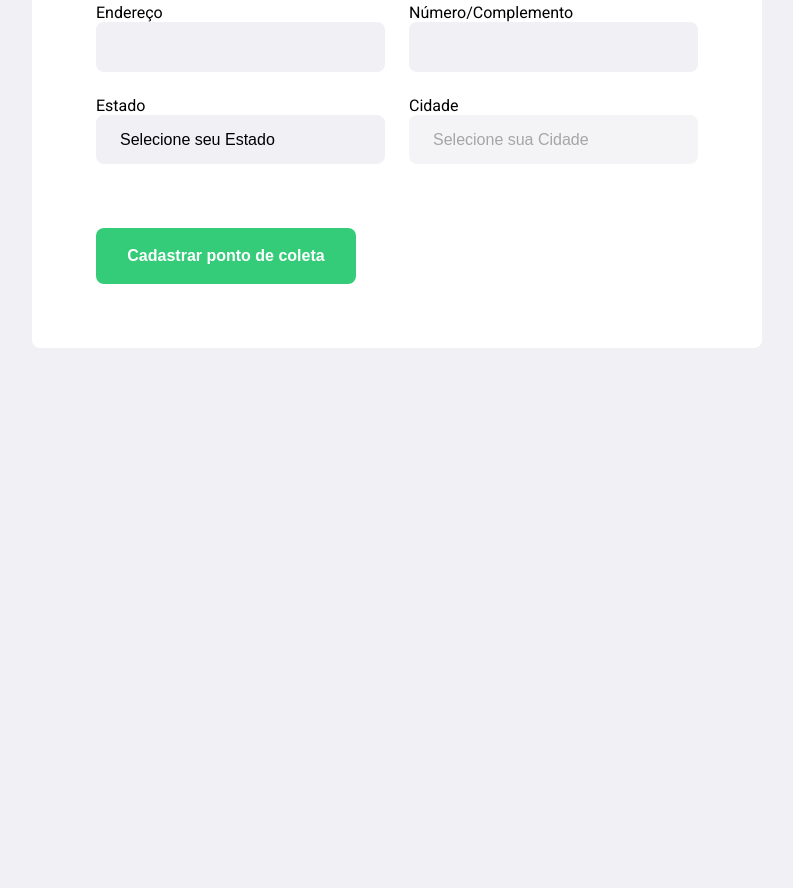
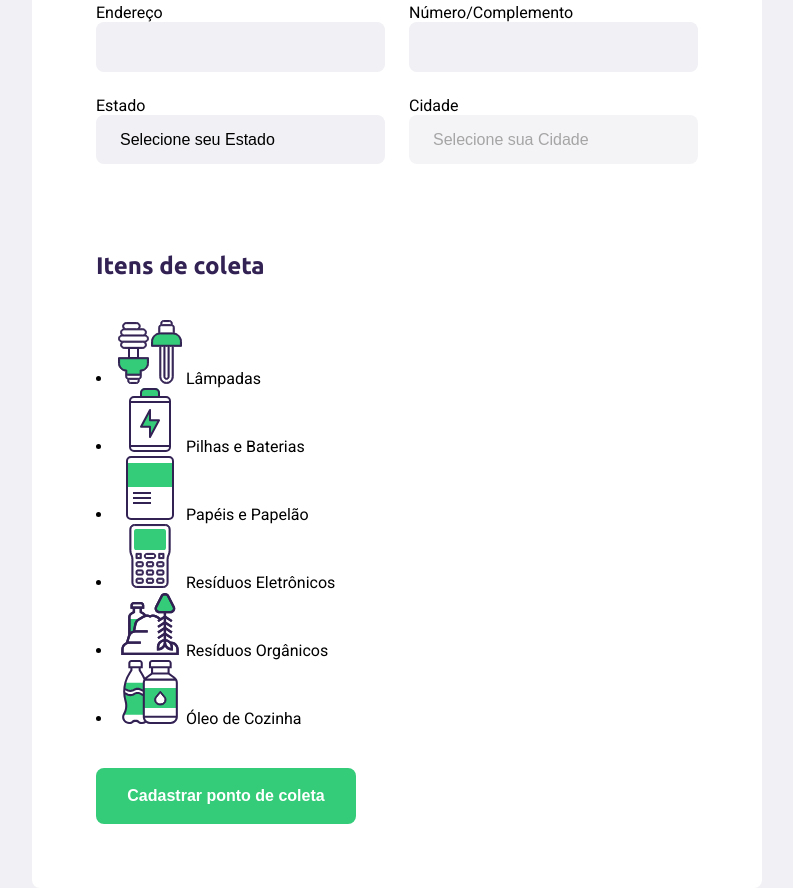
Before and after one commit to djonibourscheid/Ecoleta-NLW1, a plain HTML site: page create-point.html in a window 1280 px wide. Shown: the part 500-1388 px from the top of the page, without its empty margins (243-1036 px from the left). Before the commit the page ends 848 px from the top, so only its background shows below. Drawn offline with Linux system fonts and the light colour scheme; no server answers.

Commit message:
items html

```diff
--- a/create-point.html
+++ b/create-point.html
@@ -73,11 +73,45 @@
             </fieldset>
 
 
-            <!-- <fieldset>
+            <fieldset>
                 <legend>
                     <h2>Itens de coleta</h2>
                 </legend>
-            </fieldset> -->
+
+                <div class="items-grid">
+                    <li data-id="1">
+                        <img src="/assets/lampadas.svg" alt="Lâmpadas">
+                        <span>Lâmpadas</span>
+                    </li>
+
+                    <li data-id="2">
+                        <img src="/assets/baterias.svg" alt="Pilhas e Baterias">
+                        <span>Pilhas e Baterias</span>
+                    </li>
+
+                    <li data-id="3">
+                        <img src="/assets/papeis-papelao.svg" alt="Papéis e Papelão">
+                        <span>Papéis e Papelão</span>
+                    </li>
+
+                    <li data-id="4">
+                        <img src="/assets/eletronicos.svg" alt="Resíduos Eletrônicos">
+                        <span>Resíduos Eletrônicos</span>
+                    </li>
+
+                    <li data-id="5">
+                        <img src="/assets/organicos.svg" alt="Resíduos Orgânicos">
+                        <span>Resíduos Orgânicos</span>
+                    </li>
+
+                    <li data-id="6">
+                        <img src="/assets/oleo.svg" alt="Óleo de Cozinha">
+                        <span>Óleo de Cozinha</span>
+                    </li>
+                </div>
+
+            </fieldset>
+
 
             <button type="submit">
                 Cadastrar ponto de coleta
```
